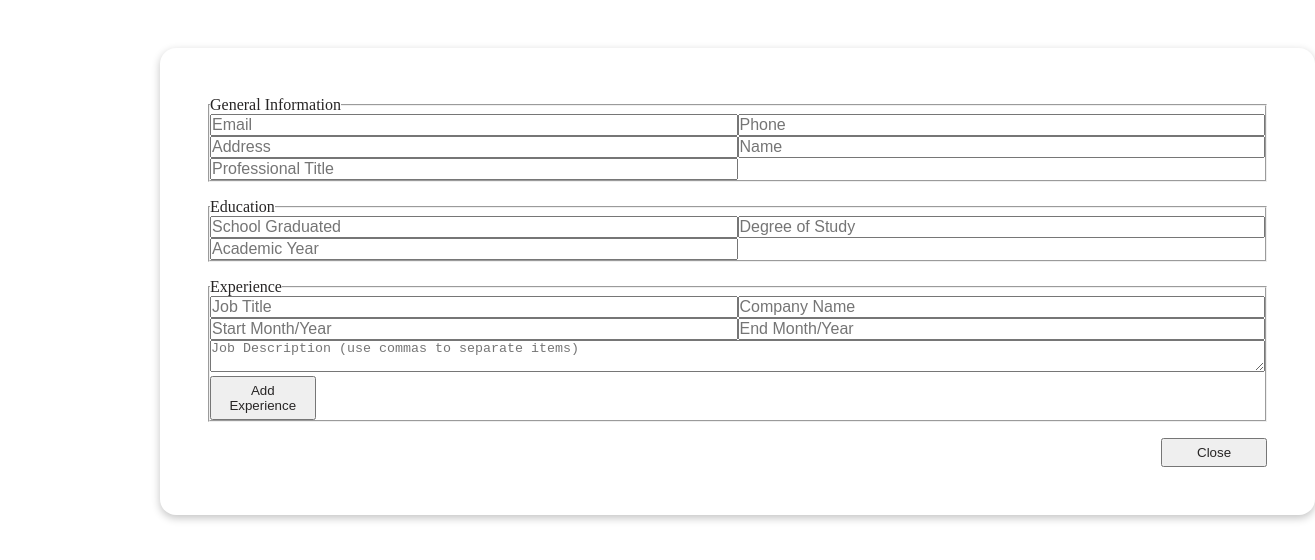
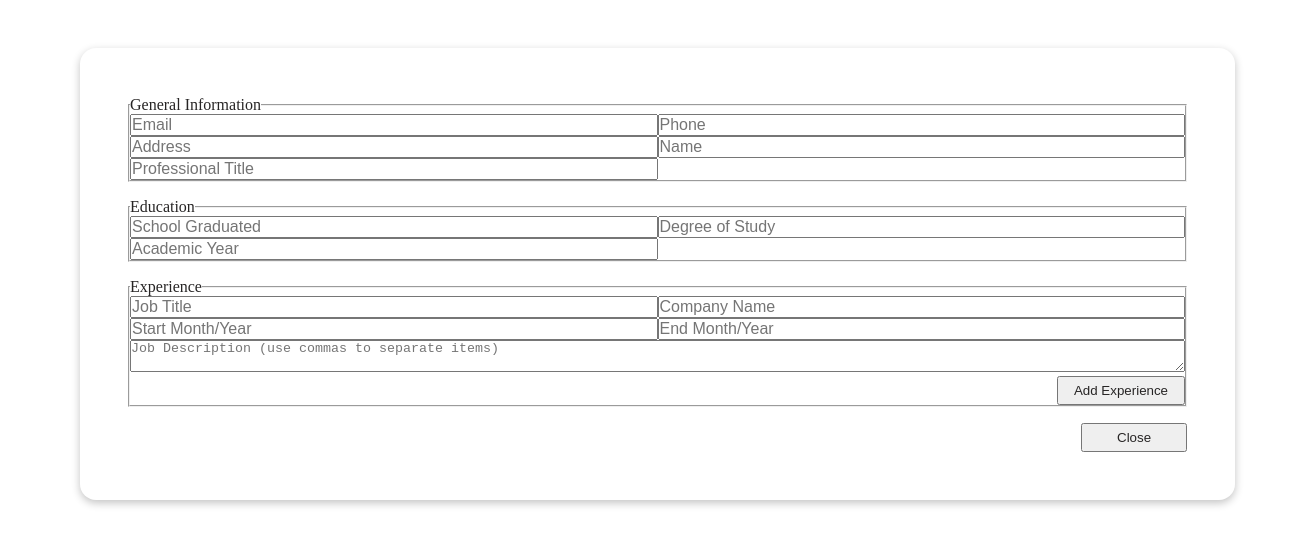
Before and after one commit to i252-hub/CV-Application, a React (Vite) app in the folder cv-app/: page / in a window 1280 px wide. Shown: the top 560 px of the page, 1315 px wide, since content can reach past the window. Built offline with nearby package versions, Linux system fonts and the light colour scheme.

Commit message:
added edit function

```diff
--- a/cv-app/src/components/adding.jsx
+++ b/cv-app/src/components/adding.jsx
@@ -1,9 +1,12 @@
 
 const AddButton = ({ onAdd }) => {
     return (
-        <button type="button" onClick={onAdd}>
+        <div className="btN">
+        <button type="button" className= 'bttn' onClick={onAdd}>
             Add Experience
         </button>
+        </div>
+
     );
 };
 
--- a/cv-app/src/components/modal.jsx
+++ b/cv-app/src/components/modal.jsx
@@ -23,9 +23,16 @@ const Dialog = () => {
     ]);
 
     const [open, setOpen] = useState(true);
+    const [isEditMode, setIsEditMode] = useState(false);
+
+    const openModalForEdit = () => {
+        setOpen(true);
+        setIsEditMode(true);
+    };
 
     const closeModal = () => {
         setOpen(false);
+        setIsEditMode(false);
     };
 
 
@@ -80,7 +87,7 @@ const Dialog = () => {
                 </dialog>
             )}
 
-            {!open && (
+            {!open && !isEditMode &&(
                 <>
 
                     <div className="con">
@@ -129,7 +136,9 @@ const Dialog = () => {
                     </div>
 </div>
 
-
+                        <div className="btn">
+                        <button onClick={openModalForEdit}>Edit</button>
+                    </div>
                 </>
             )}
         </div>
--- a/cv-app/src/styles/gen.css
+++ b/cv-app/src/styles/gen.css
@@ -23,7 +23,7 @@ dialog{
     box-shadow: rgba(0, 0, 0, 0.24) 0px 3px 8px;
     border-radius: 16px;
     position: relative;
-    left: 10rem;
+    left: 5rem;
     top: 3rem;
     display: flex;
     justify-content: center;
--- a/cv-app/src/styles/root.css
+++ b/cv-app/src/styles/root.css
@@ -18,3 +18,12 @@ fieldset{
 textarea{
     width: 100%;
 }
+
+.bttn{
+    width: 8rem;
+}
+
+.btN{
+    display: flex;
+    justify-content: end;
+}
```
